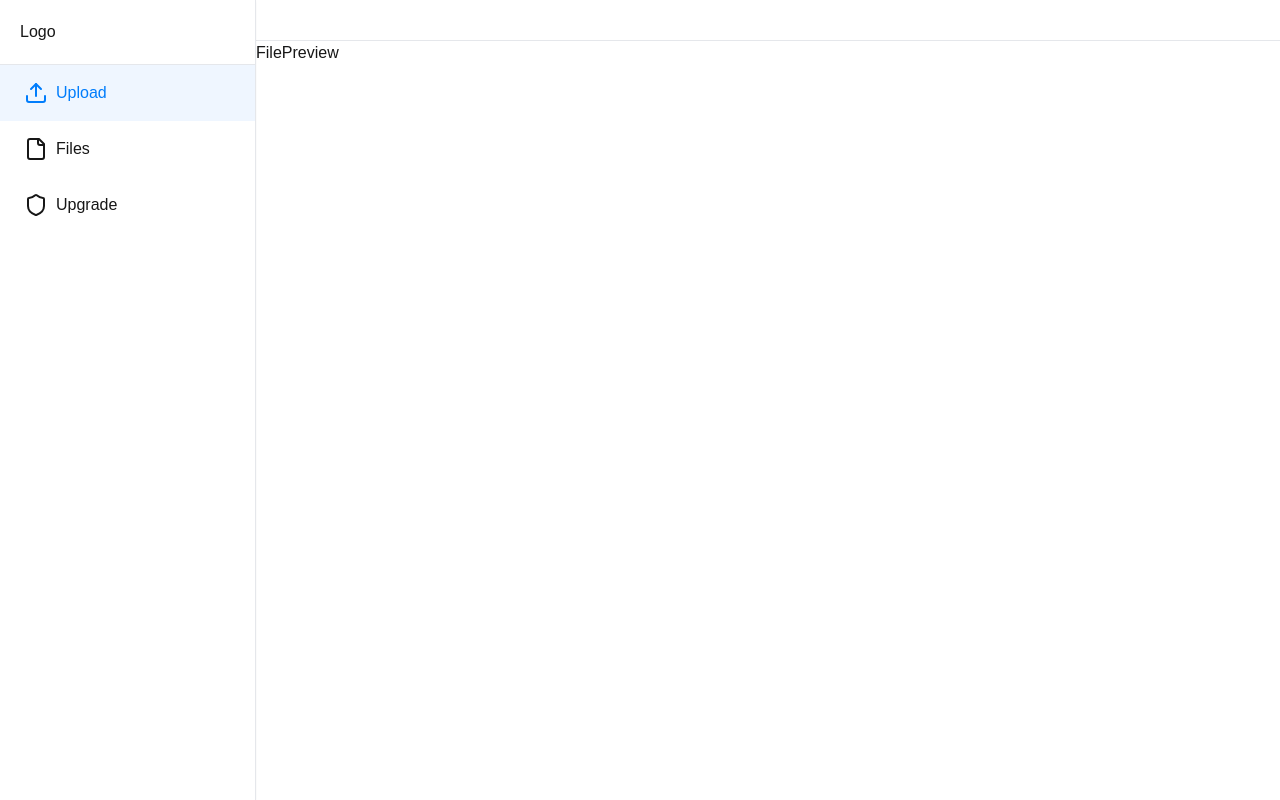
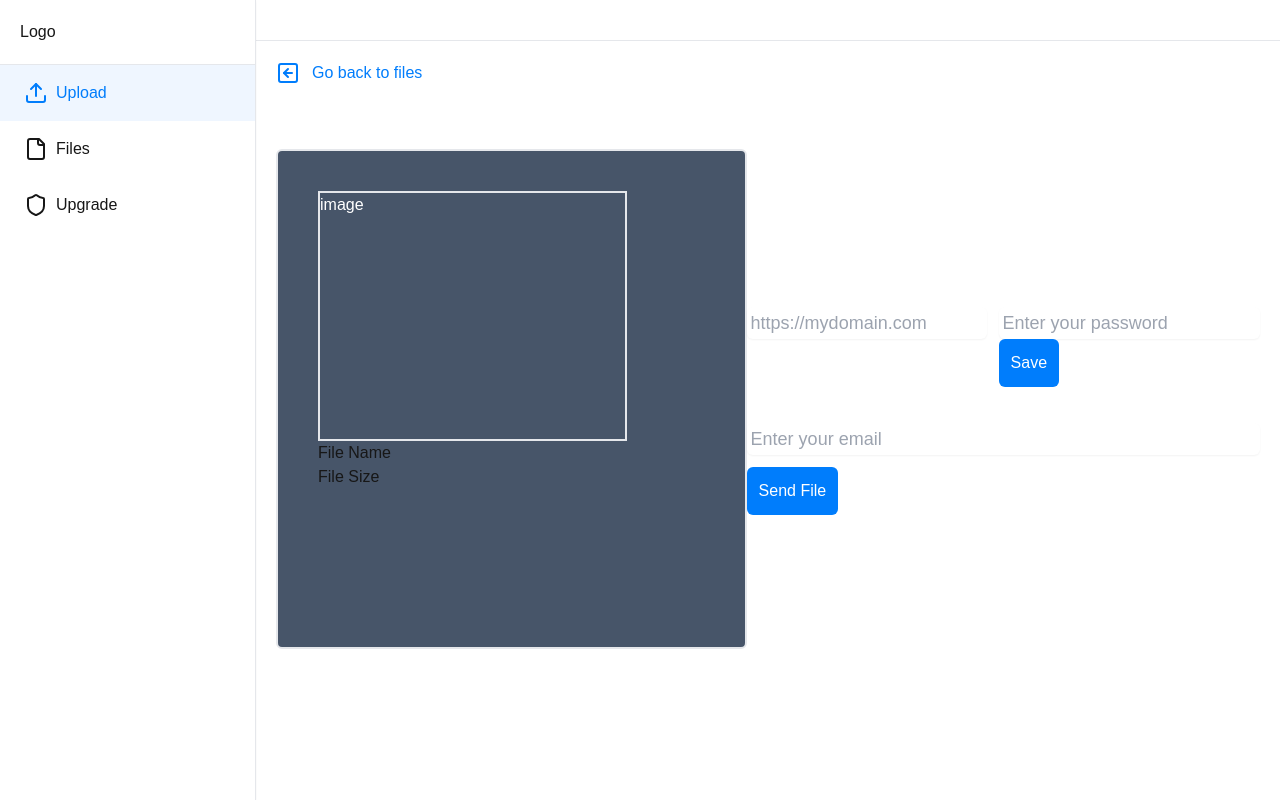
Before and after one commit to deepeshahirwar/file-sharing, a Next.js app in the folder file-sharing-app/: page /file-preview/1 in a window 1280 px wide. Built offline with nearby package versions, Linux system fonts and the light colour scheme; no server answers; the database is empty.

Commit message:
file sharing form of UI is completed

```diff
--- /dev/null
+++ b/file-sharing-app/app/(dashboard)/(routes)/file-preview/[fileld]/_components/FileInfo.js
@@ -0,0 +1,21 @@
+import React from 'react'
+
+function FileInfo() {
+  return (
+    <div  className=" bg-slate-600 rounded-md p-10
+      border-2
+      w-[500px] h-[500px]">
+        <div  className="text-white border-2 w-[80%] h-[60%]">
+            image
+        </div>
+
+       <div>
+        <h1>File Name</h1>
+        <h1>File Size</h1>
+       </div>
+
+    </div>
+  )
+}
+
+export default FileInfo
--- /dev/null
+++ b/file-sharing-app/app/(dashboard)/(routes)/file-preview/[fileld]/_components/FileShareForm.js
@@ -0,0 +1,74 @@
+import React from 'react'
+
+function FileShareForm() {
+  return (
+
+        <div className="grid  gap-3">
+          {/* short url section */}
+        <div className="col-span-6 sm:col-span-3">
+            <label htmlFor="LastName"
+            className="block text-sm font-medium text-white">
+              ShortUrl
+            </label>
+
+            <input
+             placeholder="https://mydomain.com"
+              type="text"
+              id="LastName"
+              name="last_name"
+              className="mt-1 w-full   rounded-md border-gray-200
+               bg-white text-lg text-gray-700 shadow-sm h-8 p-1"
+            />
+          </div>
+
+
+     {/* password section */}
+          <div className="col-span-6 sm:col-span-3">
+            <label htmlFor="Password" className="block text-sm
+             font-medium text-white"> Password </label>
+
+            <input
+              placeholder="Enter your password"
+              type="password"
+              id="Password"
+              name="password"
+              className="mt-1 w-full   rounded-md border-gray-200
+               bg-white text-lg text-gray-700 shadow-sm h-8 p-1"
+            />
+             <button  className="bg-primary p-3 rounded-md text-white">
+            Save
+          </button>
+          </div>
+
+
+
+      {/* email section */}
+          <div className="col-span-6">
+            <label htmlFor="Email" className="block text-sm font-medium
+             text-white"> Email </label>
+
+            <input
+              placeholder="Enter your email"
+              type="email"
+              id="Email"
+              name="email"
+              className="mt-1 w-full   rounded-md border-gray-200
+               bg-white text-lg text-gray-700 shadow-sm h-8 p-1"
+            />
+
+          </div>
+
+
+
+          <button  className="bg-primary p-3 rounded-md text-white">
+            Send File
+          </button>
+
+
+
+
+    </div>
+  )
+}
+
+export default FileShareForm
--- a/file-sharing-app/app/(dashboard)/(routes)/file-preview/[fileld]/page.js
+++ b/file-sharing-app/app/(dashboard)/(routes)/file-preview/[fileld]/page.js
@@ -1,22 +1,28 @@
 "use client"
 import React from 'react'
-import { useEffect } from 'react'
+import { useEffect , useState} from 'react'
 import { getFirestore } from "firebase/firestore";
 import { app } from '@/filrebaseConfig';
 import { doc, getDoc } from "firebase/firestore";
-
+import FileInfo from './_components/FileInfo';
+import FileShareForm from './_components/FileShareForm';
+import { ArrowLeftSquare } from 'lucide-react';
+import Link from 'next/link';
 function FilePreview({params}) {
    const db = getFirestore(app);
+     const [fileInfo, setFileInfo] = useState()
     useEffect(() => {
         console.log(params?.fileld)
        params?.fileld && getFileInfo()
     }, [])
 
+    // for getting file info from firestore database
  const getFileInfo = async () => {
     const docRef = doc(db, "uploadedFile", params?.fileld);
     const docSnap = await getDoc(docRef);
     if(docSnap.exists()) {
         console.log("Document data:", docSnap.data());
+        setFileInfo(docSnap.data())
     } else {
         // doc.data() will be undefined in this case
         console.log("No such document!");
@@ -24,7 +30,23 @@ function FilePreview({params}) {
 }
 
   return (
-    <div>FilePreview</div>
+    <div className="p-5">
+
+      <Link href="/files"
+      className="text-primary
+      flex items-center gap-3 hover:text-blue-700"
+      >
+        <ArrowLeftSquare/>
+      Go back to files</Link>
+
+
+    <div  className="flex justify-between
+    items-center  mt-16
+    md:grid-cols-2">
+      <FileInfo fileInfo={fileInfo}/>
+      <FileShareForm fileInfo={fileInfo} />
+    </div>
+    </div>
   )
 }
 
--- a/file-sharing-app/app/(dashboard)/(routes)/files/page.js
+++ b/file-sharing-app/app/(dashboard)/(routes)/files/page.js
@@ -9,6 +9,9 @@ import { app } from '@/filrebaseConfig';
 import { generateRandomString } from '@/app/_utils/RandomString';
 import { useRouter } from 'next/navigation';
 import CompleteCheck from '../completeCheck/page';
+import { ArrowLeftSquare } from 'lucide-react';
+import Link from 'next/link';
+
 
 function Files() {   // Removed unnecessary `uploadBtnClickHandler` from props
    const [progress, setProgress] = useState(0);
@@ -77,6 +80,14 @@ function Files() {   // Removed unnecessary `uploadBtnClickHandler` from props
    }, [uploadCompleted, fileId]);  // *** Updated: Proper dependency array
 
    return (
+    <div>
+      <Link href="/"
+      className="text-primary
+      flex items-center gap-3 hover:text-blue-700"
+      >
+        <ArrowLeftSquare/>
+      Go To Home</Link>
+
       <div className="p-5 px-8 md:px-28 text-center">
          {!uploadCompleted ? (  // Show upload form if upload isn't complete
             <div>
@@ -94,6 +105,7 @@ function Files() {   // Removed unnecessary `uploadBtnClickHandler` from props
             <CompleteCheck />  // Show completion component when upload is done
          )}
       </div>
+       </div>
    );
 }
 
```
